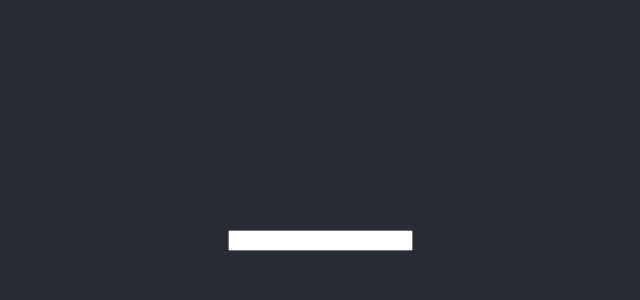
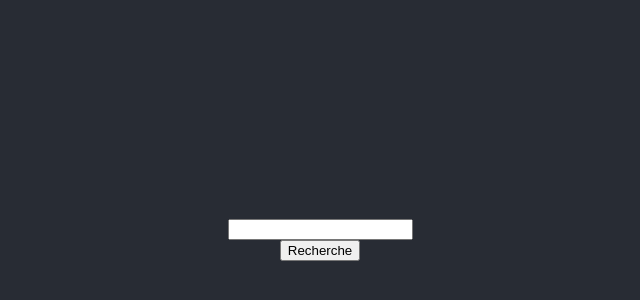
Before and after one commit to rocambille/moodsplash, a React (Create React App) app: page / in a window 1280 px wide. Shown: the part 160-460 px from the top of the page, without its empty margins (320-960 px from the left). Built offline with nearby package versions, Linux system fonts and the light colour scheme.

Commit message:
refactor(button): use button

```diff
--- a/src/components/SearchBar.jsx
+++ b/src/components/SearchBar.jsx
@@ -1,11 +1,18 @@
 import React from 'react';
 
+import Button from './Button';
 import TextInput from './TextInput';
 
 const SearchBar = ({
   setKeywords,
+  onSearch,
 }) => (
-  <TextInput setText={setKeywords} />
+  <>
+    <TextInput setText={setKeywords} />
+    <Button onClick={onSearch}>
+      Recherche
+    </Button>
+  </>
 );
 
 export default SearchBar;
```
